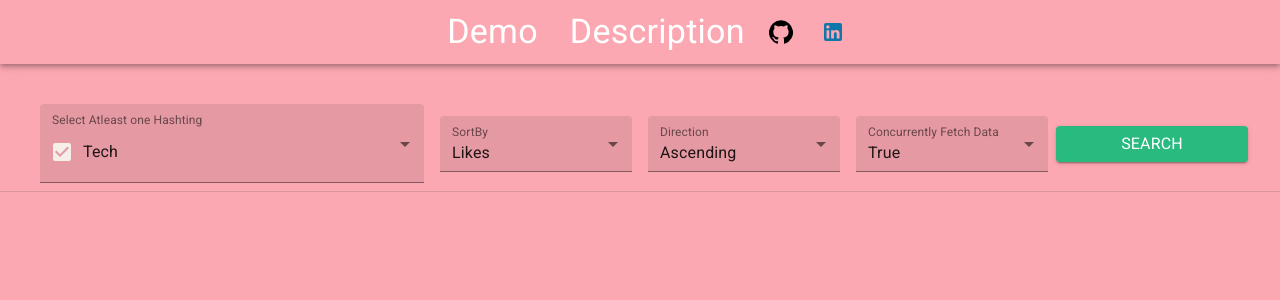
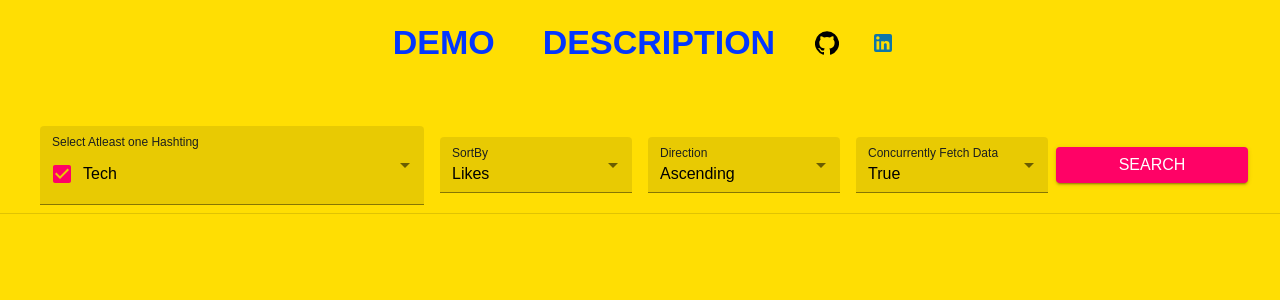
Before and after one commit to kunalgulati/express-api, a Next.js app in the folder client/: page / in a window 1280 px wide. Shown: the top 300 px of the page. Built offline with nearby package versions, Linux system fonts and the light colour scheme.

Commit message:
layout changed

```diff
--- a/client/components/DisplayPosts.js
+++ b/client/components/DisplayPosts.js
@@ -23,7 +23,7 @@ const useStyles = makeStyles((theme) => ({
     textAlign: 'center',
     color: 'white',
     marginLeft: "5px",
-    backgroundColor: '#29BA80'
+    backgroundColor: 'secondary'
   }
 }));
 
@@ -40,7 +40,7 @@ export default function DisplayPostsGrid(props) {
   return (
     <>
       <Grid container
-        alignItems="center"
+        // alignItems="center"
         justify="center"
         className={classes.root}
       >
--- a/client/components/NavBar.js
+++ b/client/components/NavBar.js
@@ -17,8 +17,8 @@ const useStyles = makeStyles((theme) => ({
     width: '100%',
   },
   rootBar :{
-    backgroundColor: "#FCA8B2",
-    color: "#ffffff",
+    backgroundColor: "transparent",
+    color: "#0336FF",
     alignItems: 'center',
 
   },
@@ -27,38 +27,31 @@ const useStyles = makeStyles((theme) => ({
   },
   title: {
     flexGrow: 1,
-    textTransform: 'capitalize',
+    // textTransform: 'capitalize',
     paddingLeft: theme.spacing(2),
-    color: '#ffffff'
+    color: 'primary',
+    textAlign: 'center',
+    padding: theme.spacing(2)
   },
   titleLinkedin:{
     flexGrow: 1,
     textTransform: 'capitalize',
     paddingLeft: theme.spacing(2),
     color: '#0e76a8',
+    padding: theme.spacing(2)
   },
   titleGit:{
     flexGrow: 1,
     textTransform: 'capitalize',
     paddingLeft: theme.spacing(2),
     color: '#000000',
+    padding: theme.spacing(2),
   }
 }));
 
 export default function ButtonAppBar() {
   const classes = useStyles();
   const router = useRouter();
-
-
-  const handleAboutClick = (e) => {
-    e.preventDefault()
-    router.push('./about')
-  };
-
-  const handleProjectsClick = (e) => {
-    e.preventDefault()
-    router.push('./projects')
-  };
 
   const handleHomeClick = (e)=>{
     e.preventDefault();
@@ -69,13 +62,13 @@ export default function ButtonAppBar() {
     <React.Fragment>
 
     <div className={classes.root}>
-      <AppBar position="static" className={classes.rootBar}>
+      <AppBar position="static" className={classes.rootBar} elevation={0}>
         <Toolbar>
           <Button color="inherit" onClick={handleHomeClick}>
-            <Typography variant="h4" className={classes.title}>{"Demo"}</Typography>
+            <Typography variant="h4" component="h4" className={classes.title}><b>{"Demo"}</b></Typography>
           </Button>
           <Button color="inherit" target="_blank" href="https://medium.com/@kunalgulati98/concurrent-api-fetching-f1131c0a916b">
-            <Typography variant="h4" className={classes.title}>{"Description"}</Typography>
+            <Typography variant="h4" component="h4" className={classes.title}> <b>{"Description"}</b></Typography>
           </Button>
           <IconButton  target="_blank" href="https://github.com/kunalgulati/express-api" className={classes.titleGit}>
             <GitHubIcon />
--- a/client/components/StatsBar.js
+++ b/client/components/StatsBar.js
@@ -18,8 +18,10 @@ const useStyles = makeStyles((theme) => ({
   paper: {
     padding: theme.spacing(2),
     textAlign: 'left',
-    // color: theme.palette.text.secondary,
   },
+  linkClass: {
+    color: theme.palette.text.secondary,
+  }
 }));
 
 export default function StatsGrid(props) {
@@ -40,14 +42,14 @@ export default function StatsGrid(props) {
           <Paper className={classes.paper}>
             <Typography><b>Fetching Time </b></Typography>
             <Typography>Fetching Mode: {"Concurrent"}</Typography>
-            <Typography>Load Time: {"12ms"}</Typography>
+            {/* <Typography>Load Time: {"12ms"}</Typography> */}
           </Paper>
         </Grid>
         <Grid item xs={6} className={classes.gridItem}>
           <Paper className={classes.paper}>
             <Typography><b>API Link: </b> </Typography>
             <Typography>
-              <Link href={props.url}>{props.url}</Link>
+              <Link href={props.url} className={classes.linkClass}>{props.url}</Link>
             </Typography>
           </Paper>
         </Grid>
--- a/client/components/TableTemplate.js
+++ b/client/components/TableTemplate.js
@@ -44,7 +44,7 @@ const useStyles = makeStyles((theme) => ({
     textAlign: 'center',
     color: 'white',
     marginLeft: "5px",
-    backgroundColor: '#29BA80'
+    backgroundColor: theme.palette.secondary.main
   }
 }));
 
--- a/client/pages/index.js
+++ b/client/pages/index.js
@@ -45,7 +45,7 @@ const useStylesDemoBar = makeStyles((theme) => ({
   },
   searchButton: {
     minWidth: '15%',
-    backgroundColor: '#29BA80',
+    backgroundColor: theme.palette.secondary.main,
     color: '#ffffff'
   }
 }));
--- a/client/theme.js
+++ b/client/theme.js
@@ -6,16 +6,17 @@ import { red } from '@material-ui/core/colors';
 const theme = createMuiTheme({
   palette: {
     primary: {
-      main: '#fffff',
+      main: '#FFDE03',
     },
     secondary: {
-      main: '#f5eee9',
+      main: '#FF0266',
     },
     error: {
       main: red.A400,
     },
     background: {
-      default: '#FCA8B2',
+      // default: '#FCA8B2',
+      default: '#FFDE03',
     },
     color: {
       default: '#ffffff',
@@ -25,7 +26,17 @@ const theme = createMuiTheme({
     },
     button:{
       default: '#29BA80',
+    },
+    text: {
+      primary: '#000000',
+      secondary: '#1c1f1e',
     }
+  },
+  typography: {
+    // Use the system font instead of the default Roboto font.
+    fontFamily: [
+      'sans-serif',
+    ].join(','),
   },
 });
 
```
